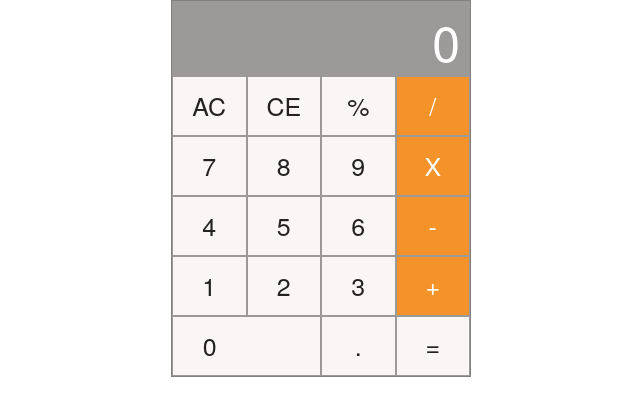
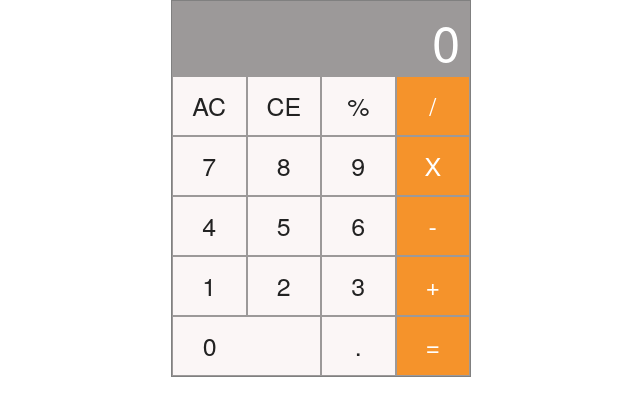
Before and after one commit to amandine-perichon/js-calculator, a plain HTML site: page index.html in a window 1280 px wide. Shown: the whole page, without its empty margins (319-959 px from the left). Drawn offline with nearby package versions, Linux system fonts and the light colour scheme.

Commit message:
Change equal color to orange

```diff
--- a/styles/main.css
+++ b/styles/main.css
@@ -29,7 +29,7 @@
   background-color: #9c9999;
 }
 
-.operator {
+.operator, .equal {
   color: white;
   background-color: #f5932b;
 }
```
